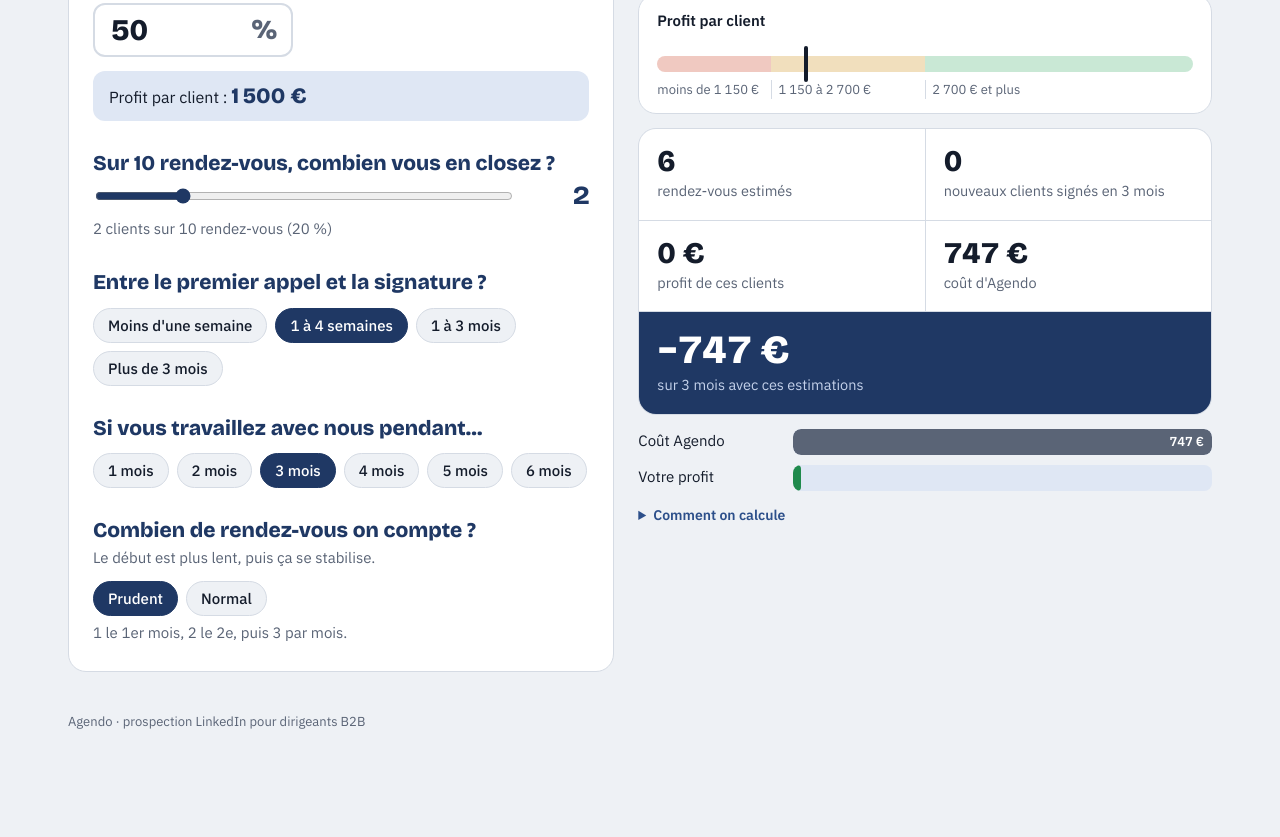
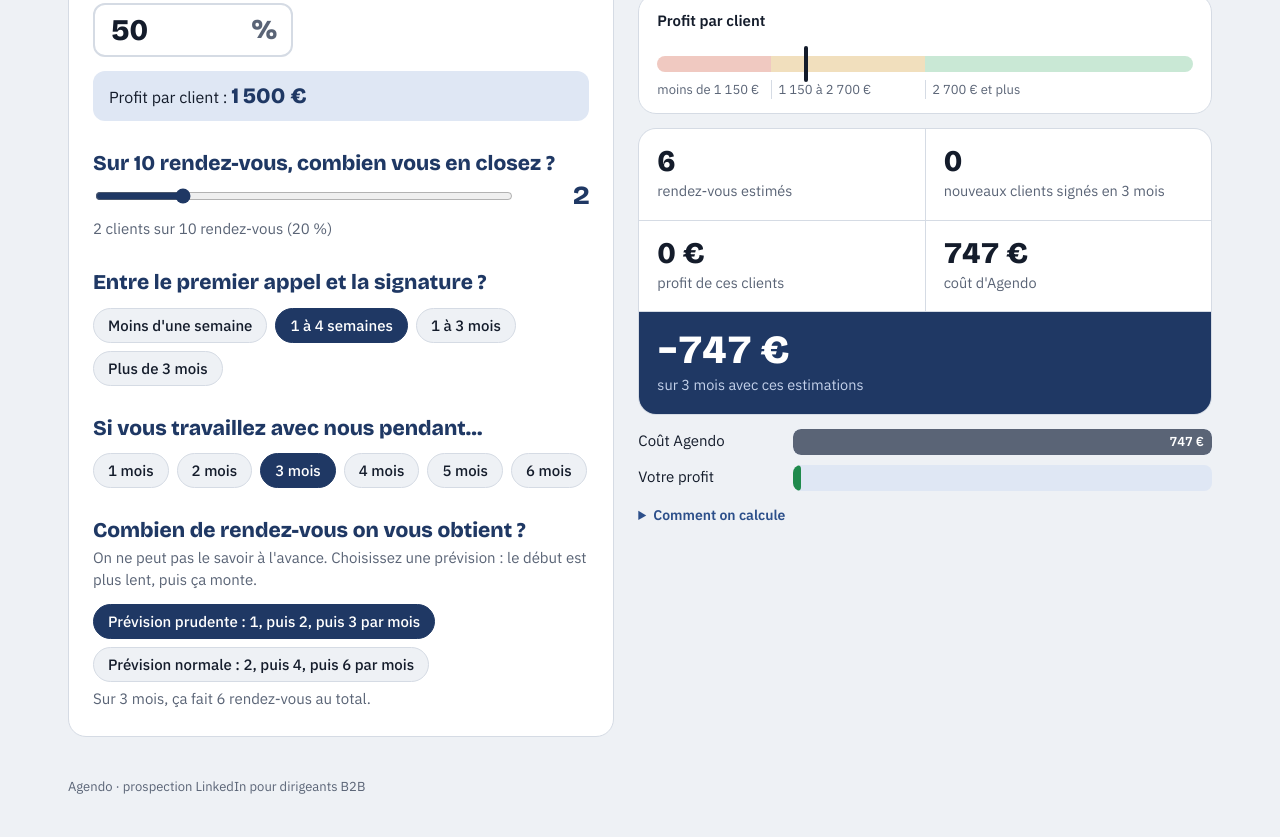
Before and after one commit to Agendo-saad/agendo-formulaires, a plain HTML site: page calcul.html in a window 1280 px wide. Shown: the part 544-1381 px from the top of the page. Before the commit the page ends 1315 px from the top, so only its background shows below. Drawn offline with nearby package versions, Linux system fonts and the light colour scheme.

Commit message:
Calculateur : question des rendez-vous plus claire (prévision prudente / normale avec les chiffres)
Co-Authored-By: Claude Opus 5.5 <noreply@anthropic.com>

```diff
--- a/calcul.html
+++ b/calcul.html
@@ -188,11 +188,11 @@ footer { color: var(--muted); font-size: 13px; padding-block: 0 40px; }
       </div>
 
       <div class="q">
-        <div class="label" id="sceneLabel">Combien de rendez-vous on compte ?</div>
-        <p class="help">Le début est plus lent, puis ça se stabilise.</p>
+        <div class="label" id="sceneLabel">Combien de rendez-vous on vous obtient ?</div>
+        <p class="help">On ne peut pas le savoir à l'avance. Choisissez une prévision : le début est plus lent, puis ça monte.</p>
         <div class="chips" data-group="scene" role="group" aria-labelledby="sceneLabel">
-          <button class="chip" type="button" data-v="prudent">Prudent</button>
-          <button class="chip" type="button" data-v="normal">Normal</button>
+          <button class="chip" type="button" data-v="prudent">Prévision prudente : 1, puis 2, puis 3 par mois</button>
+          <button class="chip" type="button" data-v="normal">Prévision normale : 2, puis 4, puis 6 par mois</button>
         </div>
         <div class="say" id="sceneSay"></div>
       </div>
@@ -313,7 +313,7 @@ footer { color: var(--muted); font-size: 13px; padding-block: 0 40px; }
 
     $("closeOut").textContent = fmt.format(s.close);
     $("closeSay").textContent = fmt.format(s.close) + " client" + (s.close > 1 ? "s" : "") + " sur 10 rendez-vous (" + fmt.format(s.close * 10) + " %)";
-    $("sceneSay").textContent = SCENES[s.scene].say;
+    $("sceneSay").textContent = "Sur " + s.months + " mois, ça fait " + fmt.format(rdv) + " rendez-vous au total.";
     $("howRdv").textContent = "Rendez-vous : " + SCENES[s.scene].say + " Délai de signature : " + DELAY_SAY[s.delay] + ".";
 
     document.querySelectorAll("[data-group]").forEach(function (g) {
```
